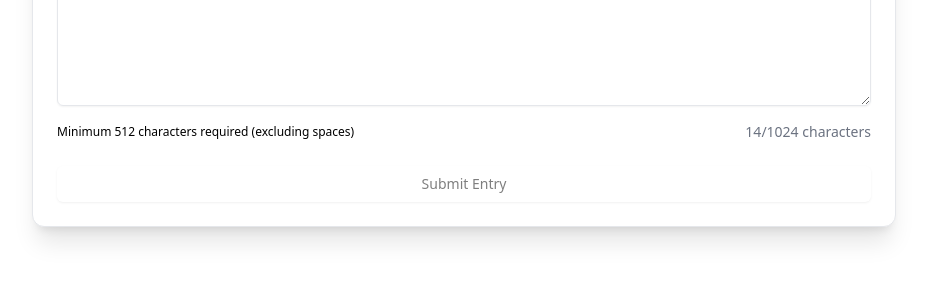
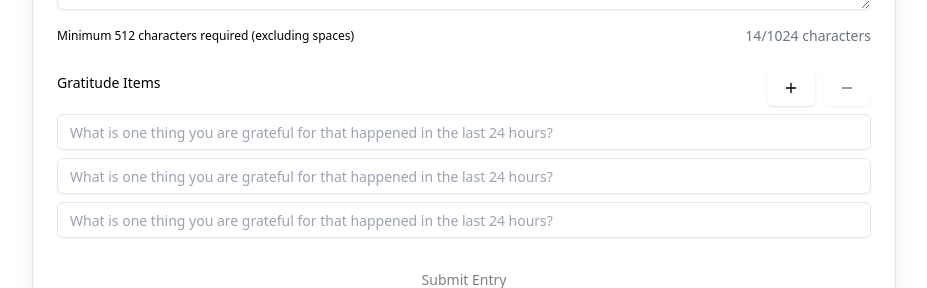
Before and after one commit to AviSantoso/life-journal-v3, a React (Vite) app: page /add-entry in a window 1280 px wide. Shown: the part 480-768 px from the top of the page, without its empty margins (176-1103 px from the left). Built offline with nearby package versions, Linux system fonts and the light colour scheme; no server answers; sample sign-in values are in the browser's storage.

Commit message:
feat: Make updates

```diff
--- a/package.json
+++ b/package.json
@@ -49,6 +49,7 @@
     "date-fns-tz": "^3.2.0",
     "embla-carousel-react": "^8.5.1",
     "firebase": "^11.0.2",
+    "immer": "^10.1.1",
     "input-otp": "^1.4.1",
     "lodash": "^4.17.21",
     "lucide-react": "^0.462.0",
@@ -67,6 +68,7 @@
     "sonner": "^1.7.0",
     "tailwind-merge": "^2.5.5",
     "tailwindcss-animate": "^1.0.7",
+    "use-immer": "^0.11.0",
     "vaul": "^1.1.1",
     "wouter": "^3.3.5",
     "zod": "^3.23.8"
--- a/src/actions/createJournalEntry.ts
+++ b/src/actions/createJournalEntry.ts
@@ -2,21 +2,24 @@
 
 import { TJournalEntryService } from "@/hooks/useJournalEntryService";
 import { getDateStr } from "@/lib/getDateStr";
+import { nanoid } from "nanoid";
 
 export async function createJournalEntry(args: {
   journalEntryService: TJournalEntryService;
-  isPublic: boolean;
   title: string;
   content: string;
-  imageUrl: string;
+  gratitudeItems: string[];
 }) {
-  const { journalEntryService } = args;
+  const { journalEntryService, title, content, gratitudeItems } = args;
 
   const todaysDate = getDateStr(new Date());
 
   await journalEntryService.createJournalEntry({
-    title: args.title,
-    content: args.content,
+    title,
+    content,
+    gratitudeItems: gratitudeItems.map((content) => ({
+      id: nanoid(),
+      content })),
     date: todaysDate,
   });
 }
--- a/src/actions/getHomePageData.ts
+++ b/src/actions/getHomePageData.ts
@@ -22,8 +22,8 @@ export async function getHomePageData({
     (a, b) => parseISO(b.createdAt).getTime() - parseISO(a.createdAt).getTime()
   );
 
-  let a = 1;
-  let b = 1;
+  let a = 3;
+  let b = 5;
   const fibIndices = [];
   while (b < sortedEntries.length) {
     fibIndices.push(b - 1);
--- a/src/components/pages/AddEntry.page.tsx
+++ b/src/components/pages/AddEntry.page.tsx
@@ -9,6 +9,8 @@ import journalEntryService from "@/hooks/useJournalEntryService";
 import { useLocation } from "wouter";
 import { useState } from "react";
 import { useToast } from "@/hooks/use-toast";
+import { useImmer } from "use-immer";
+import { MinusIcon, PlusIcon } from "lucide-react";
 
 function AddEntryPage() {
   const [, navigate] = useLocation();
@@ -16,6 +18,7 @@ function AddEntryPage() {
   const [isLoading, setIsLoading] = useState(false);
   const [title, setTitle] = useState("");
   const [content, setContent] = useState("Dear Future Avi,\n\n");
+  const [gratitudeItems, mutateGratitudeItems] = useImmer<string[]>(["", "", ""]);
 
   async function handleSubmit(e: React.FormEvent<HTMLFormElement>) {
     try {
@@ -30,10 +33,9 @@ function AddEntryPage() {
       setIsLoading(true);
       await createJournalEntry({
         journalEntryService,
-        isPublic: false,
         title,
         content,
-        imageUrl: "",
+        gratitudeItems,
       });
       navigate("/");
     } catch (error) {
@@ -49,6 +51,9 @@ function AddEntryPage() {
   const contentWithoutWhitespace = content.replace(/\s/g, "");
   const contentLength = contentWithoutWhitespace.length;
   const isLengthValid = contentLength <= 2048 && contentLength >= 512;
+  const hasEmptyGratitudeItems = gratitudeItems.some((item) => item === "");
+
+  const canSubmit = !isLoading && isLengthValid && title !== "" && !hasEmptyGratitudeItems;
 
   return (
     <div className="flex flex-col w-screen h-screen overflow-y-auto items-center sm:justify-center p-2 pt-4 justify-start bg-muted-foreground">
@@ -95,10 +100,60 @@ function AddEntryPage() {
               </div>
             </div>
 
+            <div className="space-y-2">
+              <div className="flex gap-2">
+                <div className="flex-1">
+                  <Label className="text-sm font-medium">Gratitude Items</Label>
+                </div>
+                <div className="flex gap-2">
+
+                  <Button
+                    disabled={gratitudeItems.length >= 7}
+                    type="button"
+                    onClick={() =>
+                      mutateGratitudeItems((draft) => {
+                        draft.push("");
+                      })
+                    }
+                    className="w-full"
+                  >
+                    <PlusIcon className="w-4 h-4" />
+                  </Button>
+                  <Button
+                    disabled={gratitudeItems.length <= 3}
+                    type="button"
+                    onClick={() =>
+                      mutateGratitudeItems((draft) => {
+                        draft.pop();
+                      })
+                    }
+                    className="w-full"
+                  >
+                    <MinusIcon className="w-4 h-4" />
+                  </Button>
+                </div>
+              </div>
+
+              {gratitudeItems.map((item, index) => (
+                <Input
+                  key={index}
+                  value={item}
+                  onChange={(e) =>
+                    mutateGratitudeItems((draft) => {
+                      draft[index] = e.target.value;
+                    })
+                  }
+                  placeholder={`What is one thing you are grateful for that happened in the last 24 hours?`}
+                  className="w-full font-sans text-gray-800"
+                  autoComplete="off"
+                />
+              ))}
+            </div>
+
             <Button
               type="submit"
               className="w-full"
-              disabled={isLoading || !isLengthValid || title === ""}
+              disabled={!canSubmit}
             >
               {isLoading ? "Submitting..." : "Submit Entry"}
             </Button>
--- a/src/components/pages/Home.page.tsx
+++ b/src/components/pages/Home.page.tsx
@@ -71,7 +71,8 @@ function HomePage({ journalEntries, canAddEntry }: HomePageData) {
                   </CardDescription>
                 </CardHeader>
                 <CardContent>
-                  <div className="flex flex-col pb-2 pt-4 opacity-90">
+                  <div className="flex flex-col gap-4 py-4">
+                    <div className="flex flex-col opacity-90">
                       {entryLines.map((line, index) => (
                         <p
                           key={index}
@@ -81,6 +82,26 @@ function HomePage({ journalEntries, canAddEntry }: HomePageData) {
                           {line}
                         </p>
                       ))}
+                    </div>
+                    {entry.gratitudeItems ? (
+                      <>
+                        <div className="py-2 my-1">
+                          <div className="flex items-center justify-center">
+                            <div className="h-px bg-gray-200 w-12" />
+                            <span className="mx-3 text-gray-400 text-sm">·</span>
+                            <div className="h-px bg-gray-200 w-12" />
+                          </div>
+                        </div>
+                        <ul className="flex flex-col opacity-90">
+                          <p className="font-sans text-base sm:text-lg">Gratitude Items</p>
+                          {entry.gratitudeItems?.map((item, index) => (
+                            <li key={index} className="mt-2 font-sans text-base sm:text-lg">
+                              - {item.content}
+                            </li>
+                          ))}
+                        </ul>
+                      </>)
+                      : null}
                   </div>
                 </CardContent>
               </Card>
--- a/src/hooks/useJournalEntryService.ts
+++ b/src/hooks/useJournalEntryService.ts
@@ -8,6 +8,7 @@ const db = realtimeDb;
 async function createJournalEntry({
   title,
   content,
+  gratitudeItems,
   date,
 }: CreateJournalEntry): Promise<JournalEntry> {
   const user = auth.currentUser;
@@ -25,6 +26,7 @@ async function createJournalEntry({
     email: user.email,
     title,
     content,
+    gratitudeItems,
     date,
     createdAt: createdAt.toISOString(),
     updatedAt: updatedAt.toISOString(),
--- a/src/types.ts
+++ b/src/types.ts
@@ -1,7 +1,13 @@
+export type GratitudeItem = {
+  id: string;
+  content: string;
+}
+
 export type JournalEntry = {
   id: string;
   title: string;
   content: string;
+  gratitudeItems?: GratitudeItem[];
   date: string;
   email: string;
   createdAt: string;
```
Also changed, not shown: 1 other file (tests, documents, lock files or other folders). Lines whose indentation alone changed are shown as unchanged.
